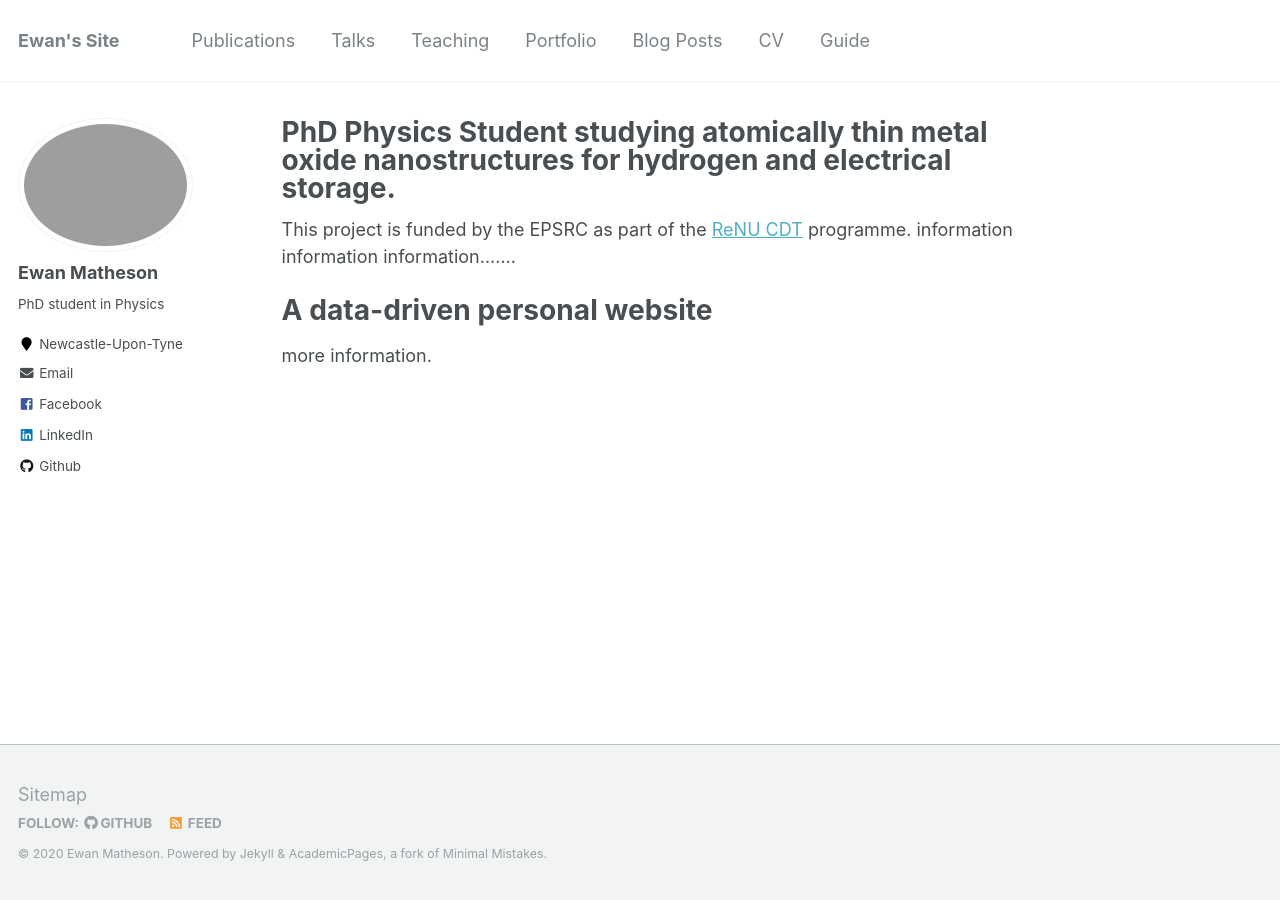
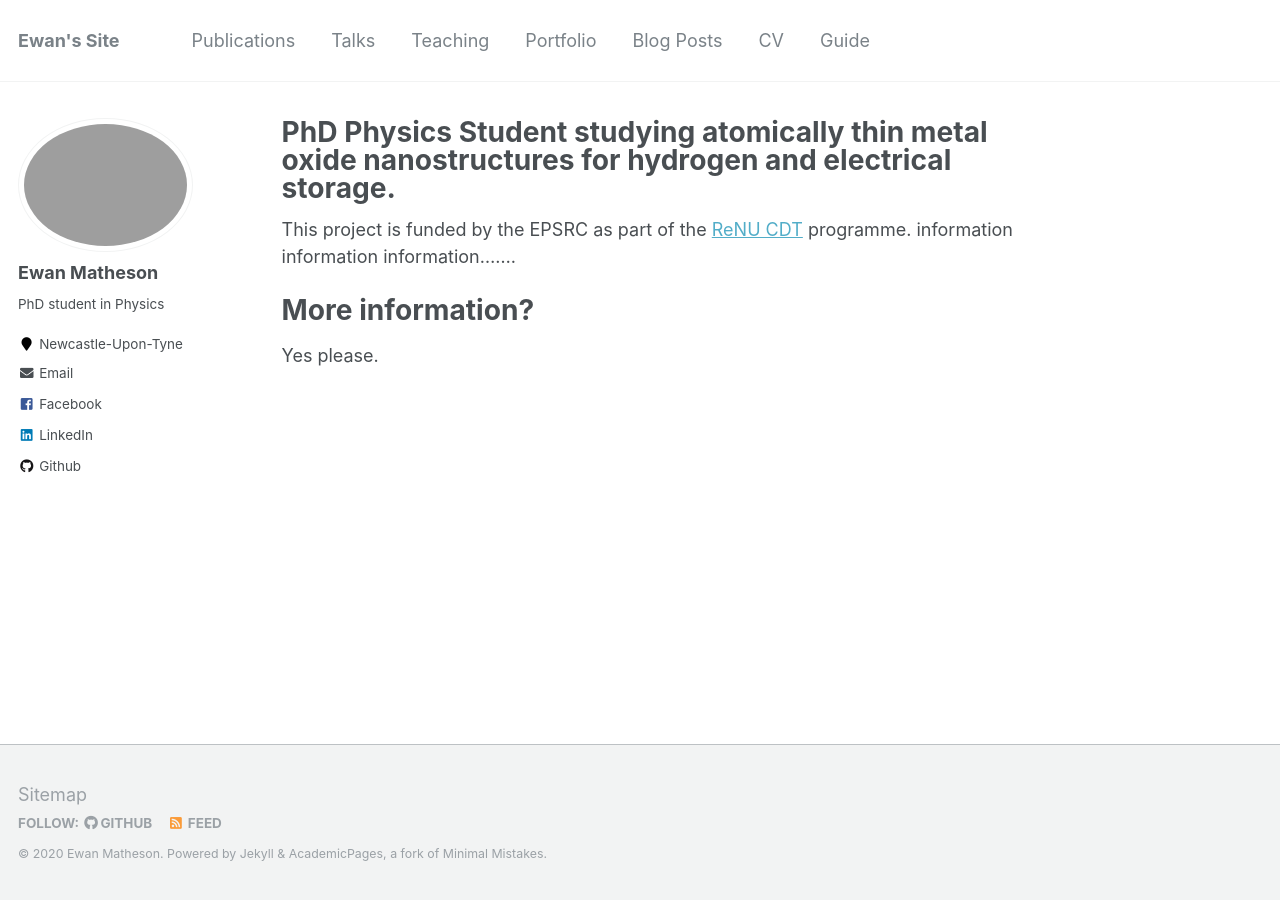
Before and after one commit to EwanMatheson/ewanmatheson.github.io, a Jekyll site: the page built from _pages/about.md, in a window 1280 px wide. Built offline with Jekyll 4.4.1, drawn with Linux system fonts in a browser that asks for light colours.

Commit message:
Update about.md

```diff
--- a/_pages/about.md
+++ b/_pages/about.md
@@ -10,6 +10,6 @@ redirect_from:
 
 This project is funded by the EPSRC as part of the [ReNU CDT](https://renu.northumbria.ac.uk/) programme. information information information.......
 
-A data-driven personal website
+More information?
 ======
-more information.
+Yes please.
```
